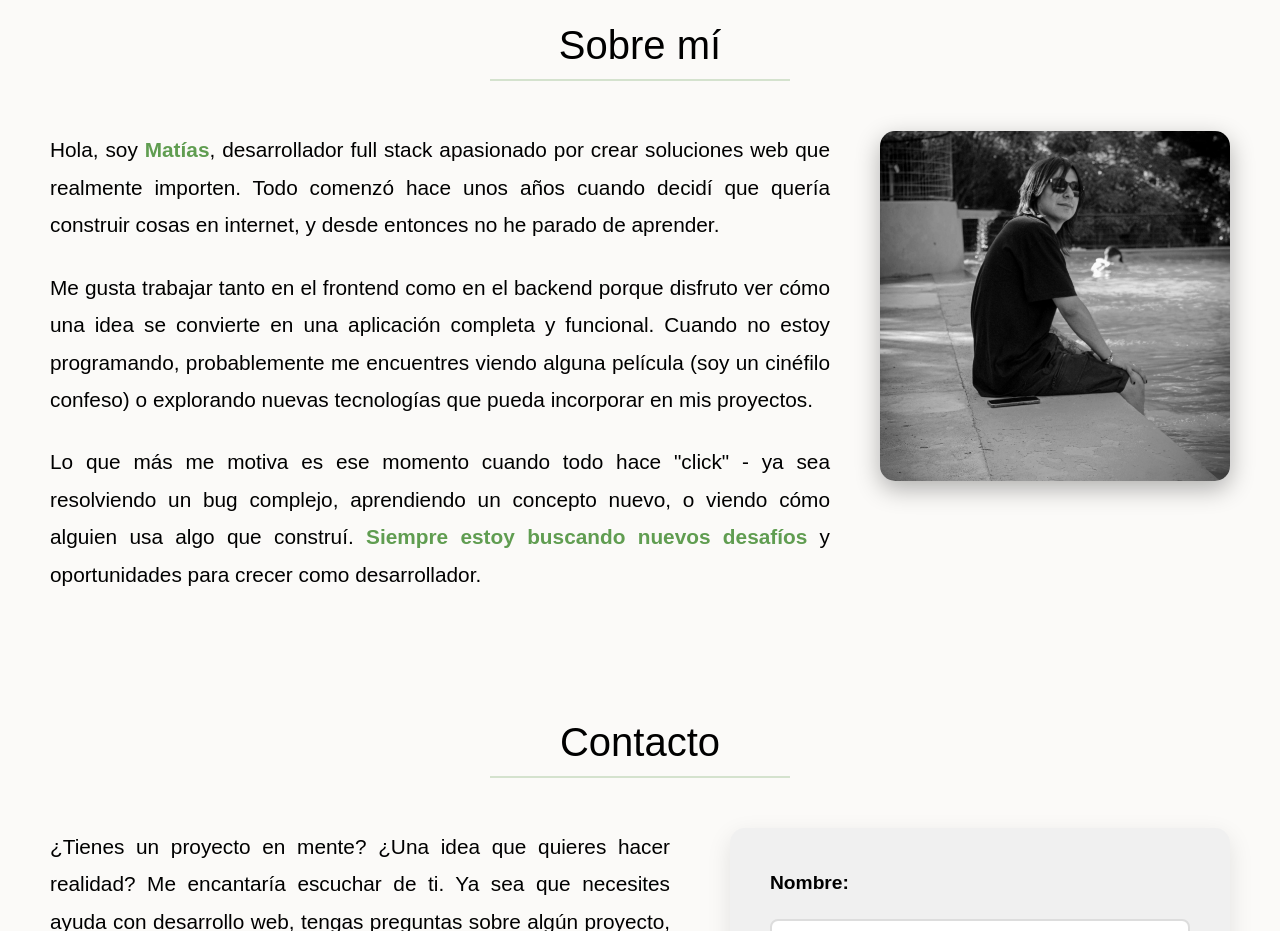
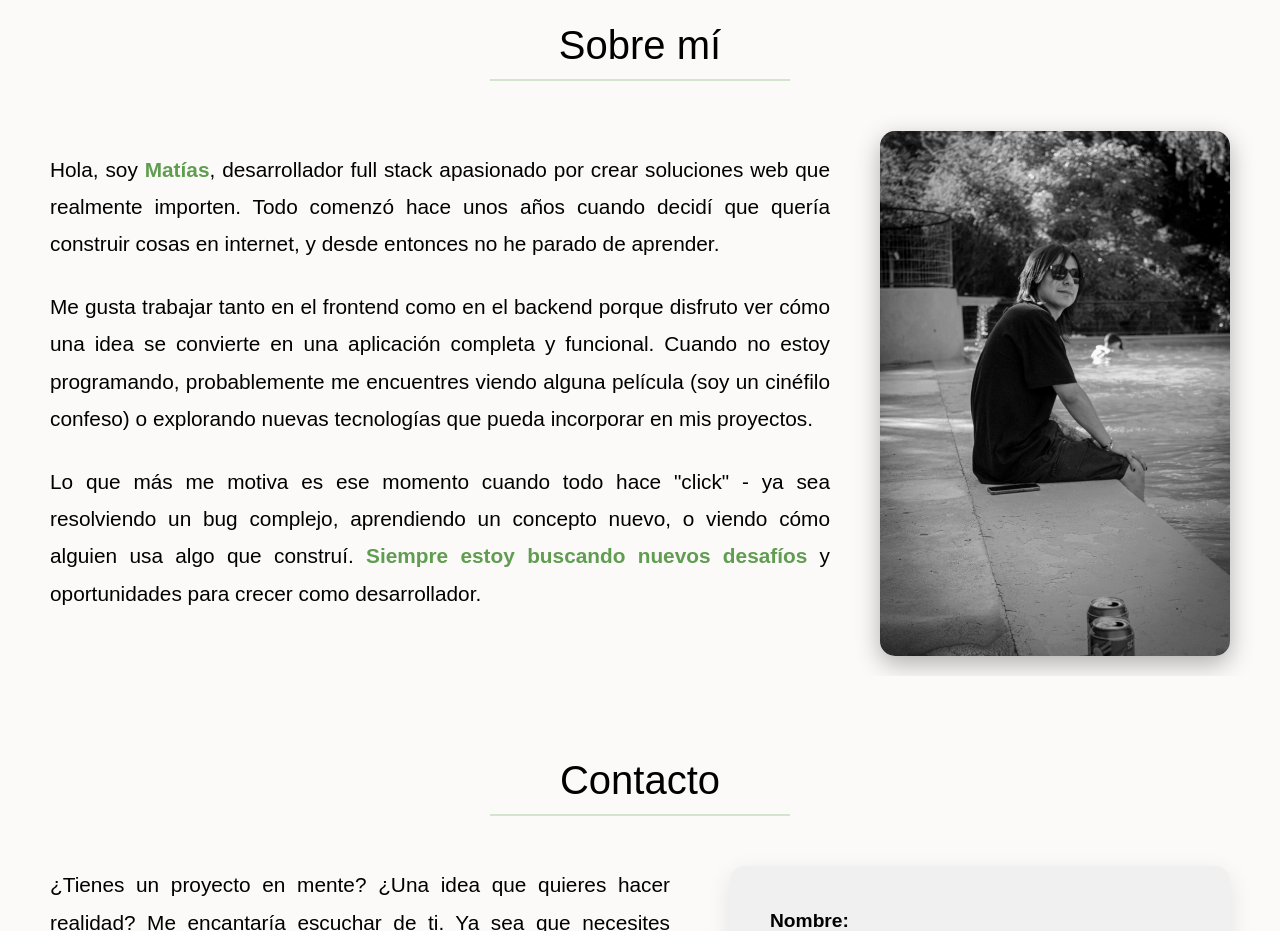
Before and after one commit to Mars0-cloud/Portafolio, a plain HTML site: page index.html in a window 1280 px wide. Shown: the part 3420-4351 px from the top of the page. Drawn offline with nearby package versions, Linux system fonts and the light colour scheme.

Commit message:
Actualiza img

```diff
--- a/styles.css
+++ b/styles.css
@@ -529,7 +529,7 @@ strong {
 .sobre-mi-contenido {
     display: flex;
     flex-direction: row;
-    align-items: flex-start;
+    align-items: center;
     justify-content: space-between;
     gap: 50px;
     max-width: 1200px;
@@ -557,13 +557,13 @@ strong {
     flex: 0 0 350px;
     display: flex;
     justify-content: center;
-    align-items: flex-start;
+    align-items: center;
 }
 
 .sobre-mi-imagen img {
     width: 100%;
     max-width: 350px;
-    height: 350px;
+    height: auto;
     object-fit: cover;
     border-radius: 15px;
     filter: grayscale(100%);
```
